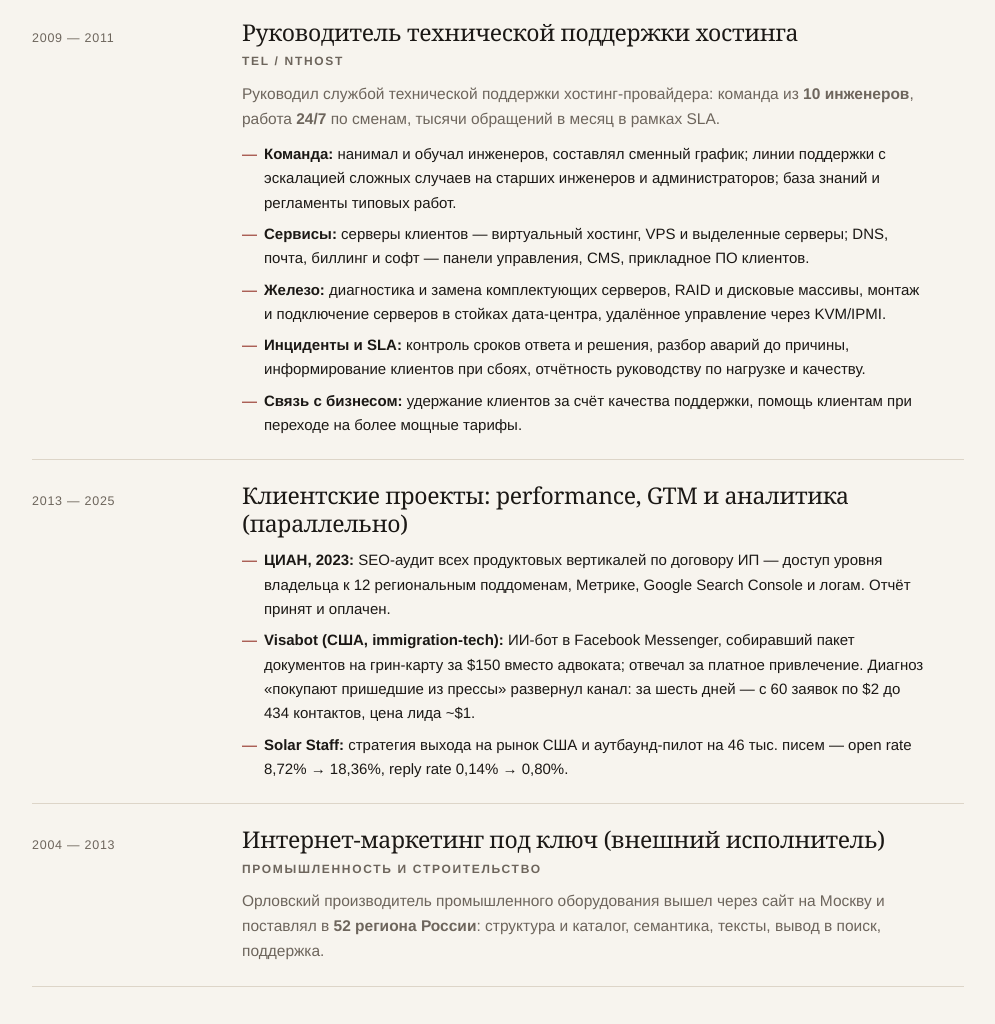
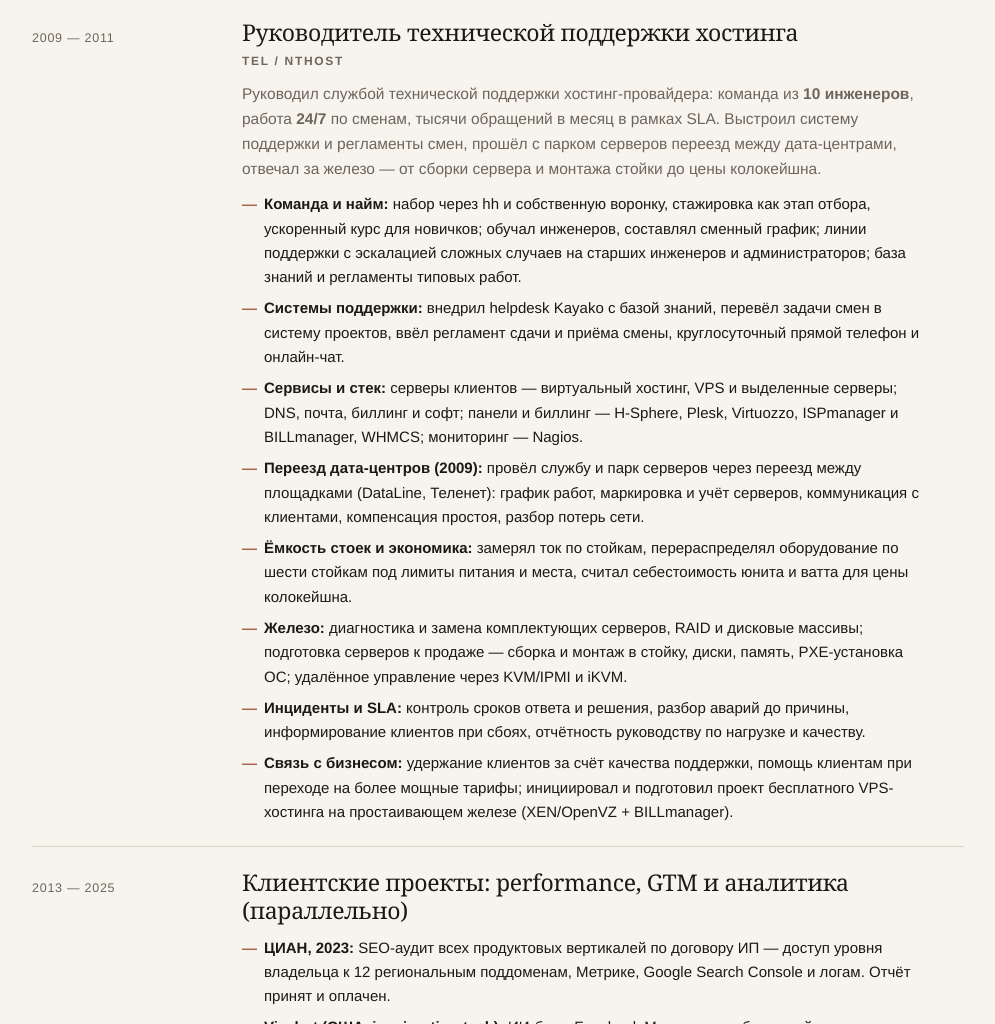
Before and after one commit to leadskud/cv, a plain HTML site: page ai/index.html in a window 1280 px wide. Shown: the part 4829-5853 px from the top of the page, without its empty margins (142-1137 px from the left). Drawn offline with Linux system fonts and the light colour scheme.

Commit message:
CV /ai/ /en/: блок TEL/NTHost — переезд ДЦ 2009, стойки и экономика, Kayako и стек, подготовка серверов, найм (подтверждено владельцем 16.11)
Co-Authored-By: Claude Opus 5.5 <noreply@anthropic.com>

```diff
--- a/ai/index.html
+++ b/ai/index.html
@@ -299,13 +299,16 @@ nav.top a.me{color:var(--ink);font-weight:700}
     <div class="jbody">
       <h3>Руководитель технической поддержки хостинга</h3>
       <div class="org">TEL / NTHost</div>
-      <p>Руководил службой технической поддержки хостинг-провайдера: команда из <b>10 инженеров</b>, работа <b>24/7</b> по сменам, тысячи обращений в месяц в рамках SLA.</p>
+      <p>Руководил службой технической поддержки хостинг-провайдера: команда из <b>10 инженеров</b>, работа <b>24/7</b> по сменам, тысячи обращений в месяц в рамках SLA. Выстроил систему поддержки и регламенты смен, прошёл с парком серверов переезд между дата-центрами, отвечал за железо — от сборки сервера и монтажа стойки до цены колокейшна.</p>
       <ul>
-        <li><b>Команда:</b> нанимал и обучал инженеров, составлял сменный график; линии поддержки с эскалацией сложных случаев на старших инженеров и администраторов; база знаний и регламенты типовых работ.</li>
-        <li><b>Сервисы:</b> серверы клиентов — виртуальный хостинг, VPS и выделенные серверы; DNS, почта, биллинг и софт — панели управления, CMS, прикладное ПО клиентов.</li>
-        <li><b>Железо:</b> диагностика и замена комплектующих серверов, RAID и дисковые массивы, монтаж и подключение серверов в стойках дата-центра, удалённое управление через KVM/IPMI.</li>
+        <li><b>Команда и найм:</b> набор через hh и собственную воронку, стажировка как этап отбора, ускоренный курс для новичков; обучал инженеров, составлял сменный график; линии поддержки с эскалацией сложных случаев на старших инженеров и администраторов; база знаний и регламенты типовых работ.</li>
+        <li><b>Системы поддержки:</b> внедрил helpdesk Kayako с базой знаний, перевёл задачи смен в систему проектов, ввёл регламент сдачи и приёма смены, круглосуточный прямой телефон и онлайн-чат.</li>
+        <li><b>Сервисы и стек:</b> серверы клиентов — виртуальный хостинг, VPS и выделенные серверы; DNS, почта, биллинг и софт; панели и биллинг — H-Sphere, Plesk, Virtuozzo, ISPmanager и BILLmanager, WHMCS; мониторинг — Nagios.</li>
+        <li><b>Переезд дата-центров (2009):</b> провёл службу и парк серверов через переезд между площадками (DataLine, Теленет): график работ, маркировка и учёт серверов, коммуникация с клиентами, компенсация простоя, разбор потерь сети.</li>
+        <li><b>Ёмкость стоек и экономика:</b> замерял ток по стойкам, перераспределял оборудование по шести стойкам под лимиты питания и места, считал себестоимость юнита и ватта для цены колокейшна.</li>
+        <li><b>Железо:</b> диагностика и замена комплектующих серверов, RAID и дисковые массивы; подготовка серверов к продаже — сборка и монтаж в стойку, диски, память, PXE-установка ОС; удалённое управление через KVM/IPMI и iKVM.</li>
         <li><b>Инциденты и SLA:</b> контроль сроков ответа и решения, разбор аварий до причины, информирование клиентов при сбоях, отчётность руководству по нагрузке и качеству.</li>
-        <li><b>Связь с бизнесом:</b> удержание клиентов за счёт качества поддержки, помощь клиентам при переходе на более мощные тарифы.</li>
+        <li><b>Связь с бизнесом:</b> удержание клиентов за счёт качества поддержки, помощь клиентам при переходе на более мощные тарифы; инициировал и подготовил проект бесплатного VPS-хостинга на простаивающем железе (XEN/OpenVZ + BILLmanager).</li>
       </ul>
     </div>
   </div>
```
Also changed, not shown: en/index.html (+8 -5 lines), 2 other files.
